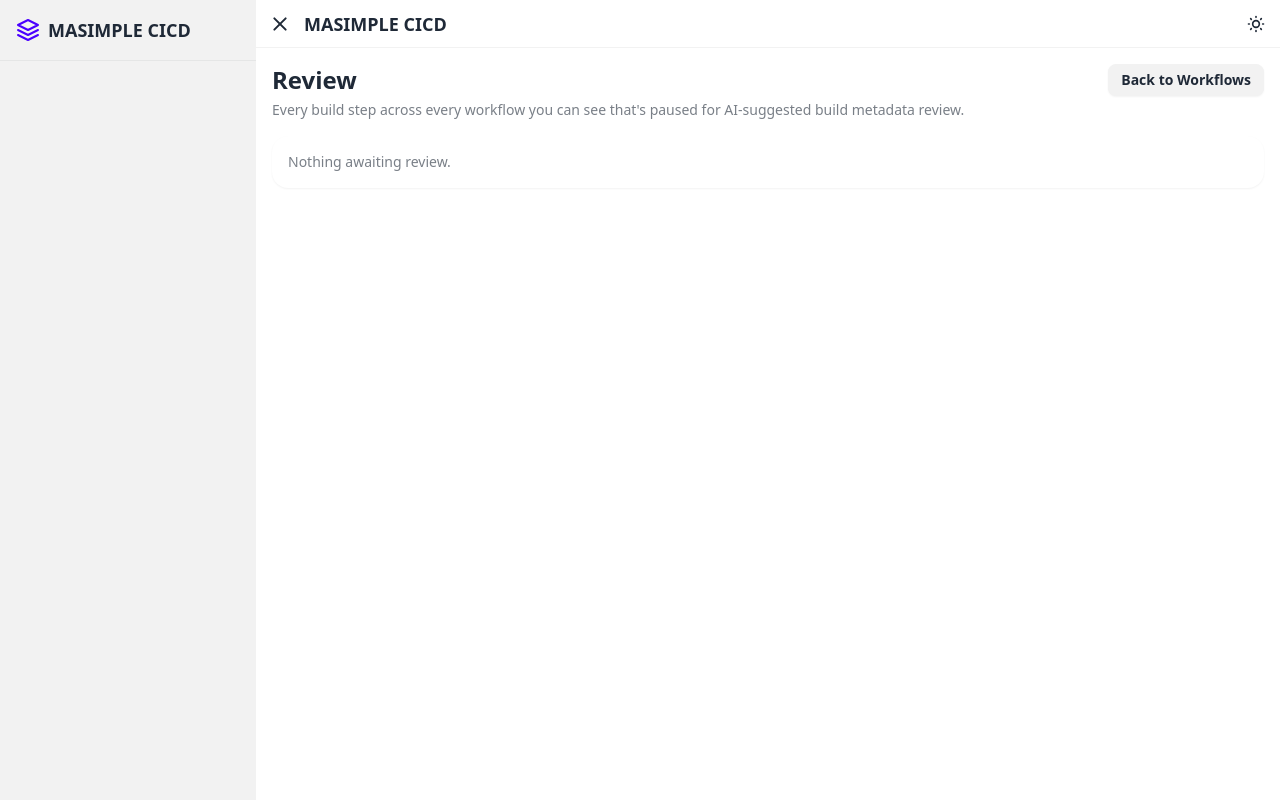
After one commit to daniirsyad/masimple-cicd, a Python web app: template app/templates/workflows/review.html in a window 1280 px wide. The commit adds this page. Run offline with Jinja, Linux system fonts and the light colour scheme; the template is opened without the code that fills it, so the values that code supplies are empty; style sheets or scripts are compiled from the project's sources.

Commit message:
Add a dedicated Review page and a sidebar notification dot
New /workflows/review lists every build step awaiting review across
every workflow the user can see, with the same approve/reject forms
run.html already had — extracted into a shared workflow_review_card
macro (app/templates/partials/_macros.html) so both pages render
identical, always-in-sync forms instead of duplicating the markup.

New shared awaiting_review_step_runs_for(user) helper
(app/services/workflow/worker.py) backs the dashboard notification,
the new Review page, and a small warning dot on the sidebar's
Workflows entry (via the global inject_menus() context processor)
whenever something is awaiting review.

Co-Authored-By: Claude Sonnet 5 <noreply@anthropic.com>
Claude-Session: https://claude.ai/code/session_016MfwoqsRHMGhdHaXL2Bg3w

```diff
--- a/app/templates/partials/_macros.html
+++ b/app/templates/partials/_macros.html
@@ -1,3 +1,53 @@
 {% macro disabled_attrs(reason) -%}
 {%- if reason %}disabled title="{{ reason }}"{% endif -%}
 {%- endmacro %}
+
+{% macro workflow_review_card(step_run, form, show_workflow_name=False) %}
+<div class="card border border-warning bg-warning/10 shadow-sm">
+  <div class="card-body p-4">
+    <h2 class="card-title text-base">
+      {% if show_workflow_name %}
+      <a class="link" href="{{ url_for('workflows.view_run', run_id=step_run.workflow_run_id) }}"
+        >{{ step_run.run.workflow.name }}</a
+      >
+      — {% endif %}Awaiting Review — Build Step {{ step_run.step_order + 1 }}
+    </h2>
+    <p class="text-sm text-base-content/70">
+      AI-suggested build metadata from git commit history since the last build. Review, edit if needed, then
+      approve or reject.
+    </p>
+    <form
+      method="POST"
+      action="{{ url_for('workflows.approve_step_run', step_run_id=step_run.id) }}"
+      class="mt-2 grid grid-cols-1 gap-3 md:grid-cols-2"
+    >
+      {{ form.hidden_tag() }}
+      <div>
+        {{ form.bump_type.label(class="label text-sm") }} {{ form.bump_type(class="select select-bordered
+        select-sm w-full") }}
+      </div>
+      <div>
+        {{ form.change_type_id.label(class="label text-sm") }} {{ form.change_type_id(class="select
+        select-bordered select-sm w-full") }}
+      </div>
+      <div class="md:col-span-2">
+        {{ form.object.label(class="label text-sm") }} {{ form.object(class="input input-bordered input-sm
+        w-full") }}
+      </div>
+      <div class="md:col-span-2">
+        {{ form.description.label(class="label text-sm") }} {{ form.description(class="textarea
+        textarea-bordered textarea-sm w-full", rows=2) }}
+      </div>
+      <div class="md:col-span-2">{{ form.submit(class="btn btn-primary btn-sm") }}</div>
+    </form>
+    <form
+      method="POST"
+      action="{{ url_for('workflows.reject_step_run', step_run_id=step_run.id) }}"
+      class="mt-2"
+    >
+      <input type="hidden" name="csrf_token" value="{{ csrf_token() }}" />
+      <button type="submit" class="btn btn-sm btn-error btn-outline">Reject</button>
+    </form>
+  </div>
+</div>
+{% endmacro %}
--- a/app/templates/partials/sidebar.html
+++ b/app/templates/partials/sidebar.html
@@ -43,6 +43,12 @@
             >
               {% if item.icon %}<span class="sidebar-icon shrink-0 [&>svg]:h-4 [&>svg]:w-4">{{ item.icon | safe }}</span>{% endif %}
               {{ item.label }}
+              {% if item.url == '/workflows' and awaiting_review_count %}
+              <span
+                class="inline-block h-2 w-2 shrink-0 rounded-full bg-warning"
+                title="{{ awaiting_review_count }} build{{ '' if awaiting_review_count == 1 else 's' }} awaiting review"
+              ></span>
+              {% endif %}
             </a>
           </li>
         {% endif %}
--- a/app/templates/workflows/index.html
+++ b/app/templates/workflows/index.html
@@ -6,6 +6,11 @@ MASIMPLE CICD{% endblock %} {% block content %}
 <div class="flex flex-wrap items-center justify-between gap-2">
   <h1 class="text-2xl font-bold">Workflows</h1>
   <div class="flex gap-2">
+    {% if current_user.has_permission("workflow.run") %}
+    <a class="btn btn-sm {{ 'btn-warning' if awaiting_review_count else '' }}" href="{{ url_for('workflows.review_queue') }}"
+      >Review{{ ' (' ~ awaiting_review_count ~ ')' if awaiting_review_count else '' }}</a
+    >
+    {% endif %}
     <a class="btn btn-sm" href="{{ url_for('workflows.archived') }}">Archived</a>
     <button
       type="button"
--- /dev/null
+++ b/app/templates/workflows/review.html
@@ -0,0 +1,22 @@
+{% extends "base.html" %} {% import "partials/_macros.html" as macros %} {% block title %}Review - MASIMPLE
+CICD{% endblock %} {% block content %}
+
+<div class="flex flex-wrap items-center justify-between gap-2">
+  <h1 class="text-2xl font-bold">Review</h1>
+  <a class="btn btn-sm" href="{{ url_for('workflows.index') }}">Back to Workflows</a>
+</div>
+<p class="mt-1 text-sm text-base-content/60">
+  Every build step across every workflow you can see that's paused for AI-suggested build metadata review.
+</p>
+
+<div class="mt-4 flex flex-col gap-4">
+  {% for step_run in step_runs %} {{ macros.workflow_review_card(step_run, review_forms[step_run.id],
+  show_workflow_name=True) }} {% else %}
+  <div class="card bg-base-100 shadow-sm">
+    <div class="card-body p-4">
+      <p class="text-sm text-base-content/60">Nothing awaiting review.</p>
+    </div>
+  </div>
+  {% endfor %}
+</div>
+{% endblock %}
```
Also changed, not shown: app/__init__.py (+8 -1 lines), app/blueprints/main/routes.py (+2 -14 lines), app/blueprints/workflows/routes.py (+20 -1 lines), app/services/workflow/worker.py (+19 -0 lines), app/templates/main/index.html (+7 -4 lines), app/templates/workflows/run.html (+3 -44 lines), tests/test_workflows_routes.py (+45 -0 lines).
